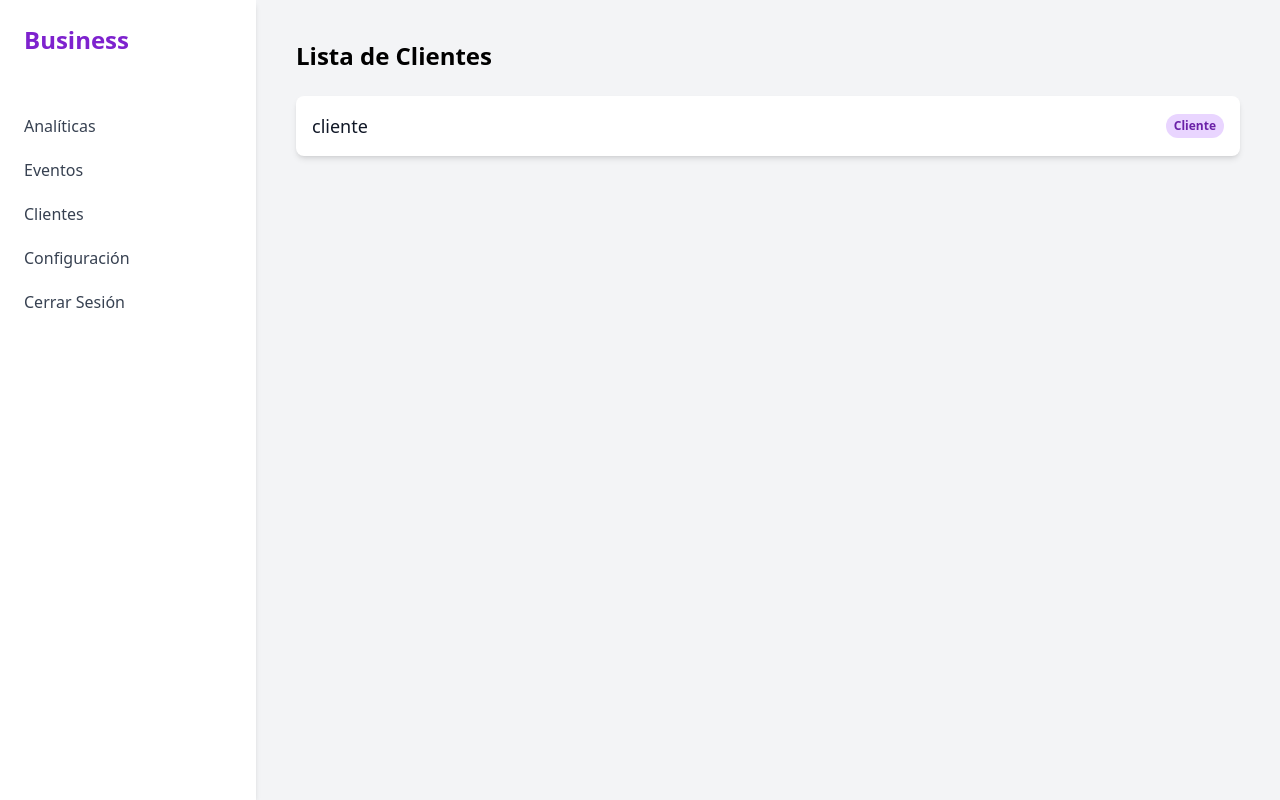
After one commit to FireSouls25/Gestion_Entradas, a Django app: page /users/clients/ in a window 1280 px wide. The commit adds this page. Run offline with Django 5.2, Linux system fonts and the light colour scheme; a user stored in the database is signed in; data comes from the database, SQL or seed files in the repository; both versions use the stored data as it was after the commit; some libraries are stand-ins or nearby versions.

Commit message:
Dashboads correctos y usuarios de prueba

```diff
--- a/templates/base.html
+++ b/templates/base.html
@@ -14,13 +14,15 @@
                 <h1 class="text-2xl font-bold text-purple-700">Business</h1>
             </div>
              <nav class="mt-6">
-                {% if user.is_authenticated and user.userprofile.role == 'organizer' %}
+                {% if user.is_authenticated and user.userprofile.role != 'client' %}
                     <a href="{% url 'dashboard:dashboard' %}" class="block px-6 py-2.5 text-gray-700 hover:bg-purple-100 hover:text-purple-700">Analíticas</a>
                 {% endif %}
                 <a href="{% url 'events:event-list' %}" class="block px-6 py-2.5 text-gray-700 hover:bg-purple-100 hover:text-purple-700">Eventos</a>
-                {% if user.is_authenticated and user.userprofile.role == 'organizer' %}
-                    <a href="#" class="block px-6 py-2.5 text-gray-700 hover:bg-purple-100 hover:text-purple-700">Clientes</a>
-                    <a href="#" class="block px-6 py-2.5 text-gray-700 hover:bg-purple-100 hover:text-purple-700">Configuración</a>
+                {% if user.is_authenticated and user.userprofile.role != 'client' %}
+                    <a href="{% url 'users:client-list' %}" class="block px-6 py-2.5 text-gray-700 hover:bg-purple-100 hover:text-purple-700">Clientes</a>
+                {% endif %}
+                {% if user.is_authenticated %}
+                    <a href="{% url 'users:settings' %}" class="block px-6 py-2.5 text-gray-700 hover:bg-purple-100 hover:text-purple-700">Configuración</a>
                 {% endif %}
                 {% if user.is_authenticated %}
                     <a href="{% url 'users:logout' %}" class="block px-6 py-2.5 text-gray-700 hover:bg-purple-100 hover:text-purple-700">Cerrar Sesión</a>
--- /dev/null
+++ b/templates/users/client_list.html
@@ -0,0 +1,25 @@
+{% extends 'base.html' %}
+
+{% block title %}Lista de Clientes{% endblock %}
+
+{% block content %}
+<h1 class="text-2xl font-bold">Lista de Clientes</h1>
+
+<div class="mt-6">
+    {% if clients %}
+        <ul class="bg-white shadow-md rounded-lg divide-y divide-gray-200">
+            {% for client in clients %}
+                <li class="p-4 flex justify-between items-center">
+                    <div>
+                        <p class="text-lg font-medium text-gray-900">{{ client.user.username }}</p>
+                        <p class="text-sm text-gray-500">{{ client.user.email }}</p>
+                    </div>
+                    <span class="px-2 py-1 text-xs font-semibold text-purple-800 bg-purple-200 rounded-full">{{ client.get_role_display }}</span>
+                </li>
+            {% endfor %}
+        </ul>
+    {% else %}
+        <p>No hay clientes registrados.</p>
+    {% endif %}
+</div>
+{% endblock %}
--- a/users/urls.py
+++ b/users/urls.py
@@ -1,5 +1,5 @@
 from django.urls import path
-from .views import login_view, register_view, logout_view
+from .views import login_view, register_view, logout_view, client_list_view, settings_view, delete_account_view
 
 app_name = 'users'
 
@@ -7,4 +7,7 @@ urlpatterns = [
     path('login/', login_view, name='login'),
     path('register/', register_view, name='register'),
     path('logout/', logout_view, name='logout'),
+    path('clients/', client_list_view, name='client-list'),
+    path('settings/', settings_view, name='settings'),
+    path('delete-account/', delete_account_view, name='delete-account'),
 ]
--- a/users/views.py
+++ b/users/views.py
@@ -3,8 +3,30 @@ from django.contrib.auth import authenticate, login, logout
 from django.contrib.auth.forms import AuthenticationForm
 from django.contrib import messages
 from .forms import CustomUserCreationForm
+from .models import UserProfile
+from django.views.decorators.cache import never_cache
+from django.contrib.auth.decorators import login_required, user_passes_test
 
-from django.views.decorators.cache import never_cache
+def is_organizer_or_attendee(user):
+    return user.is_authenticated and (user.userprofile.role == 'organizer' or user.userprofile.role == 'attendee')
+
+@login_required
+@user_passes_test(is_organizer_or_attendee)
+def client_list_view(request):
+    clients = UserProfile.objects.filter(role='client')
+    return render(request, 'users/client_list.html', {'clients': clients})
+
+@login_required
+def settings_view(request):
+    return render(request, 'users/settings.html')
+
+@login_required
+def delete_account_view(request):
+    if request.method == 'POST':
+        request.user.delete()
+        messages.success(request, 'Tu cuenta ha sido eliminada exitosamente.')
+        return redirect('users:login')
+    return redirect('users:settings')
 
 @never_cache
 def register_view(request):
```
Also changed, not shown: templates/users/settings.html (added, +16 -0 lines), db.sqlite3.
